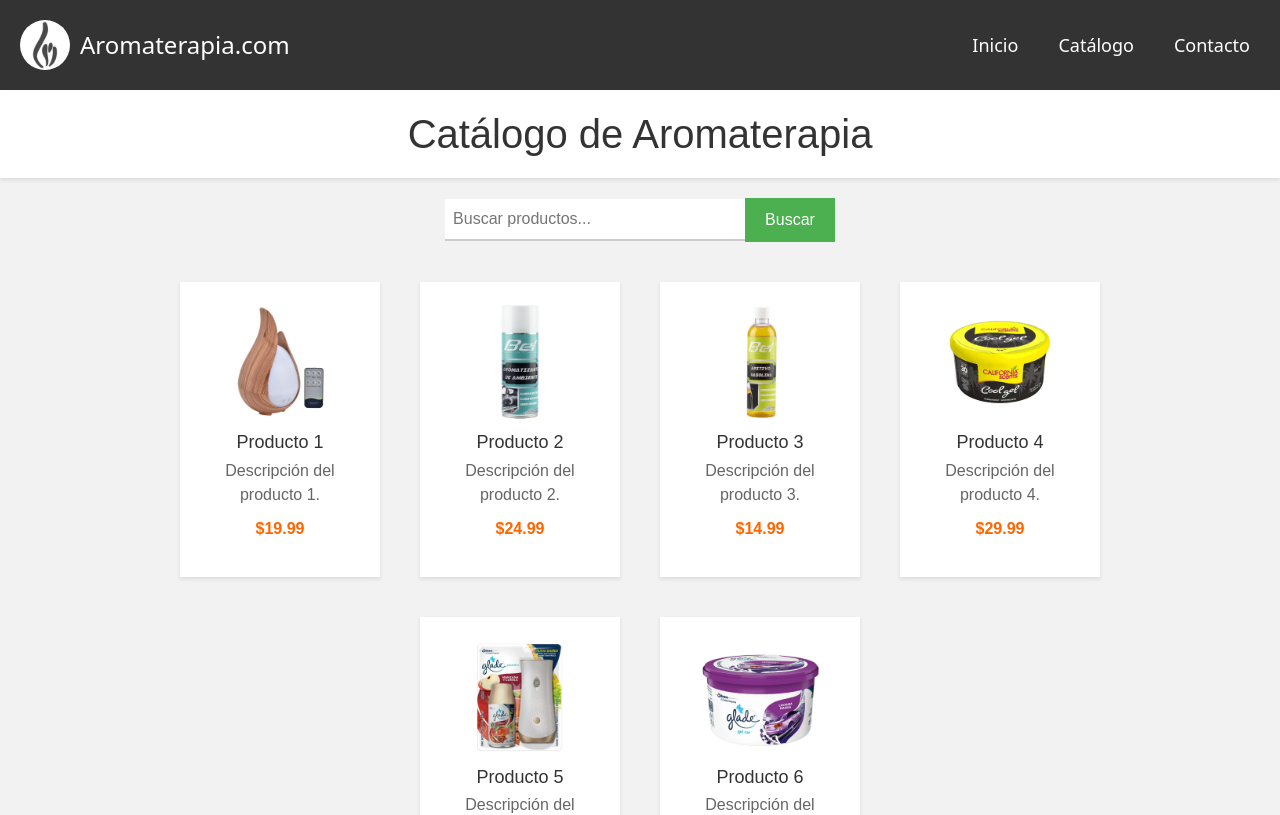
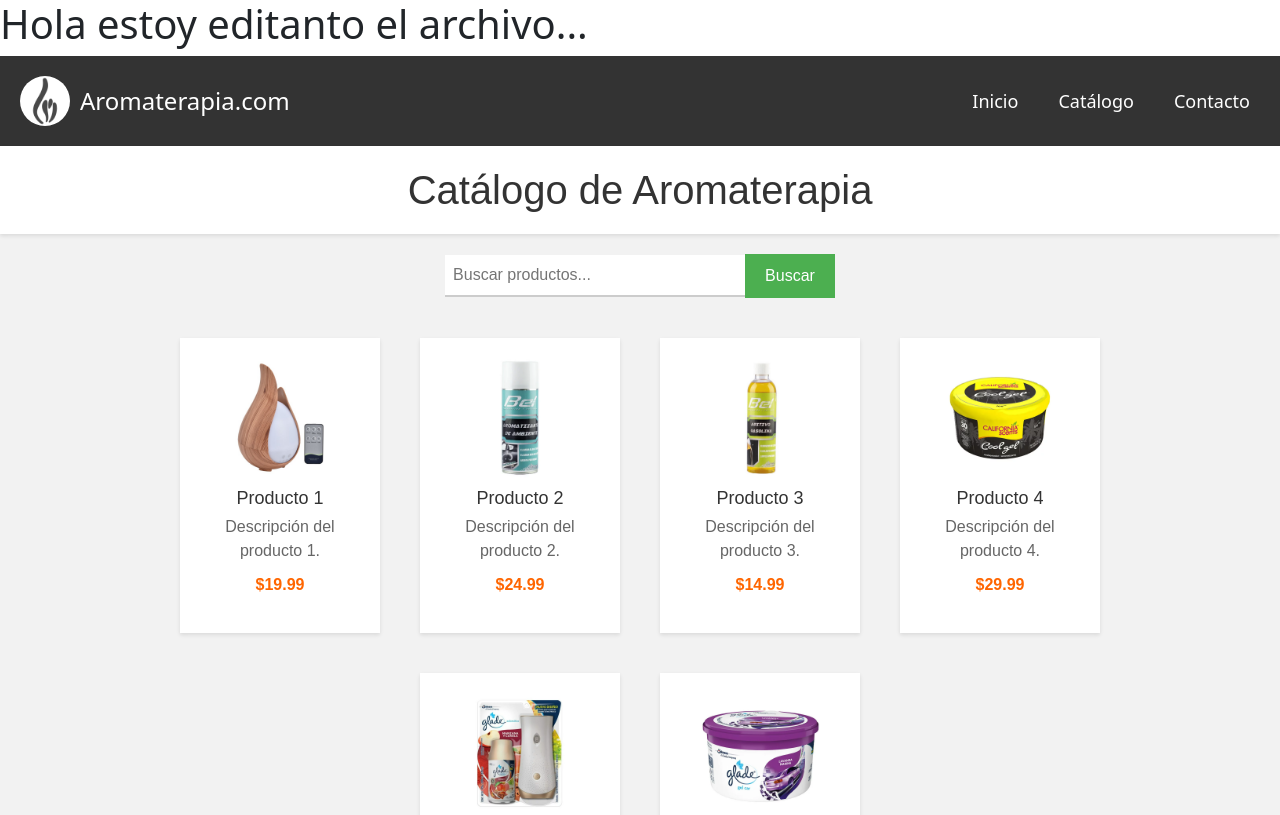
Before and after one commit to Yeremmi789/aromaterapia, an Angular app: page / in a window 1280 px wide. Shown: the top 815 px of the page. Built offline with nearby package versions, Linux system fonts and the light colour scheme.

Commit message:
Solo estoy probando si se realizan cambios dentro del repositorio

```diff
--- a/src/app/app.component.html
+++ b/src/app/app.component.html
@@ -1,3 +1,3 @@
 <router-outlet>
-
+  <h1>Hola estoy editanto el archivo...</h1>
 </router-outlet>
```
